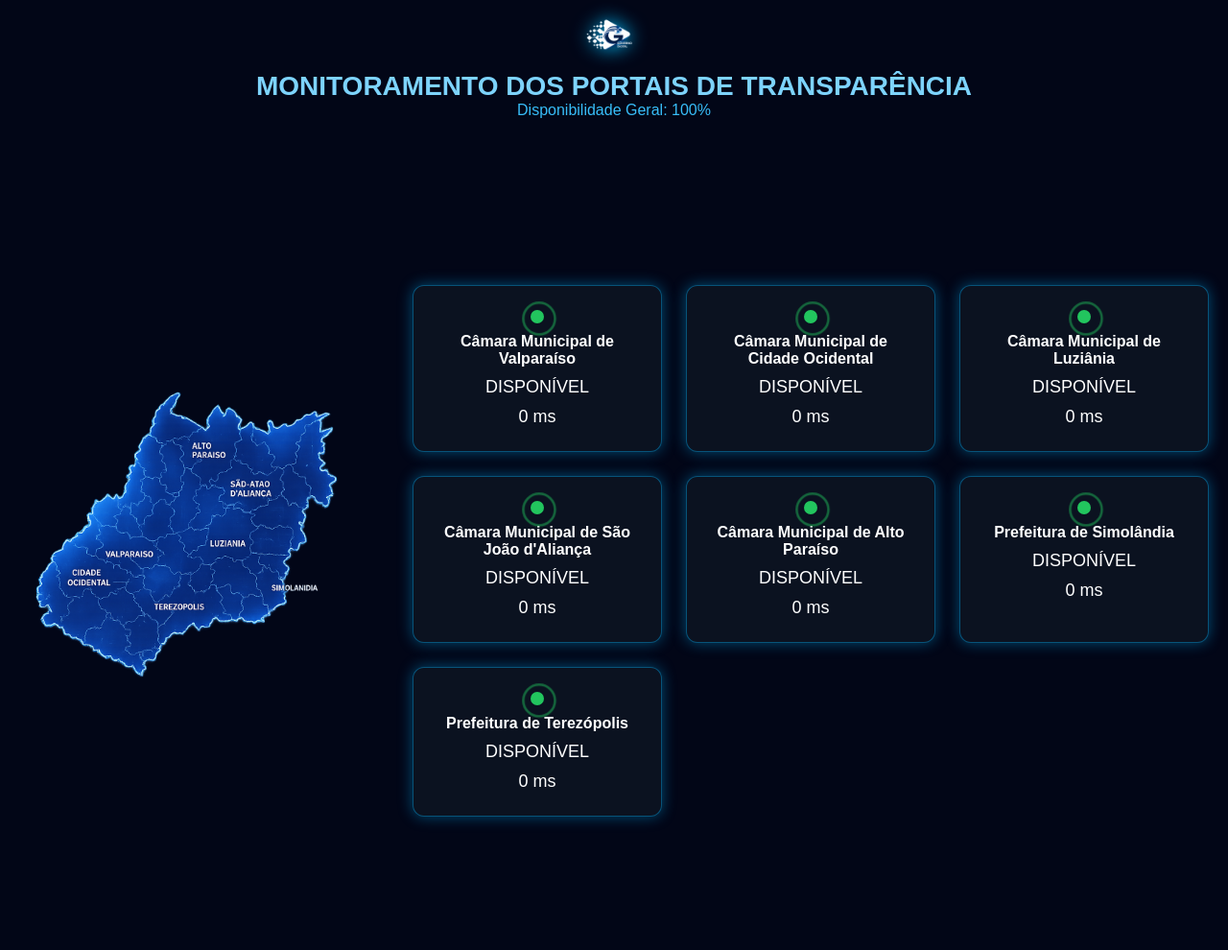
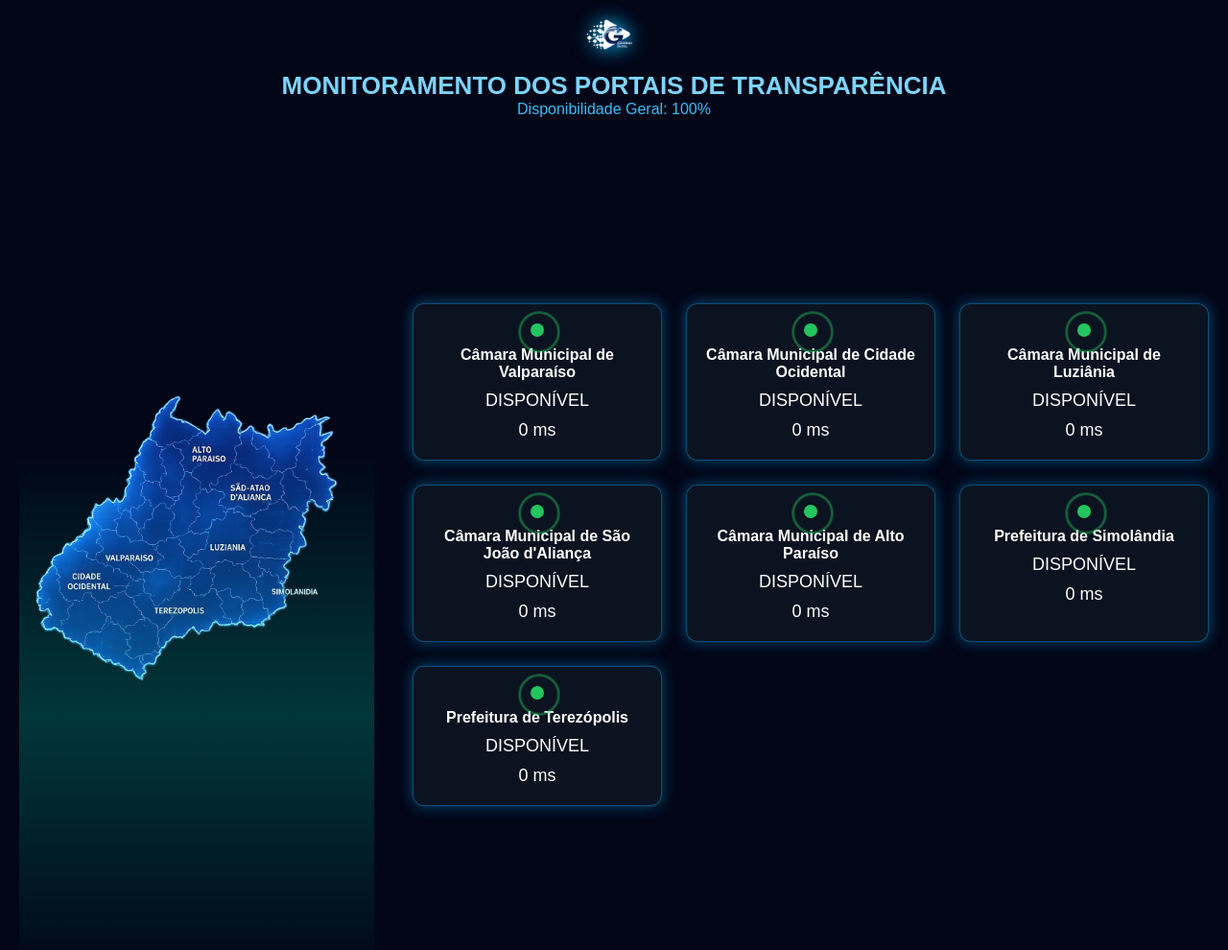
Before and after one commit to besttecsystem2025-cell/painel-noc-transparencia, a Flask app: page / in a window 1280 px wide. Shown: the whole page at 96% size. Run offline with Flask 3, Linux system fonts and the light colour scheme; data that the repository does not hold is empty.

Commit message:
Update dashboard.html

```diff
--- a/templates/dashboard.html
+++ b/templates/dashboard.html
@@ -6,11 +6,11 @@
 <meta charset="UTF-8">
 <meta name="viewport" content="width=device-width, initial-scale=1.0">
 
-<title>Monitoramento Transparência</title>
+<title>Centro de Monitoramento</title>
 
 <style>
 
-/* RESET TOTAL */
+/* RESET */
 
 *{
 margin:0;
@@ -18,7 +18,7 @@ padding:0;
 box-sizing:border-box;
 }
 
-/* TRAVA A TELA */
+/* TELA TRAVADA */
 
 html,body{
 width:100vw;
@@ -32,45 +32,32 @@ color:white;
 /* HEADER */
 
 header{
-
 text-align:center;
-
 padding:10px;
-
 }
 
 header img{
-
 height:55px;
-
 filter:drop-shadow(0 0 10px #00bfff);
-
 }
 
 h1{
-
+font-size:26px;
 color:#7dd3fc;
-
-font-size:28px;
-
 margin-top:5px;
-
 }
 
 .status{
-
 color:#38bdf8;
-
 font-size:16px;
-
 }
 
 /* LAYOUT */
 
 .container{
 
-width:100vw;
-height:calc(100vh - 110px);
+width:100%;
+height:calc(100vh - 100px);
 
 display:flex;
 
@@ -88,6 +75,7 @@ padding:20px;
 .mapa{
 
 width:420px;
+position:relative;
 
 }
 
@@ -97,13 +85,43 @@ width:100%;
 
 }
 
+/* SCAN DO MAPA */
+
+.scan{
+
+position:absolute;
+
+top:0;
+left:0;
+
+width:100%;
+height:100%;
+
+background:linear-gradient(
+to bottom,
+transparent,
+rgba(0,255,200,0.2),
+transparent
+);
+
+animation:scan 4s linear infinite;
+
+}
+
+@keyframes scan{
+
+0%{transform:translateY(-100%)}
+100%{transform:translateY(100%)}
+
+}
+
 /* CARDS */
 
 .cards{
 
 display:grid;
 
-grid-template-columns:repeat(3, 260px);
+grid-template-columns:repeat(3,260px);
 
 gap:25px;
 
@@ -117,7 +135,7 @@ background:#0b1220;
 
 border-radius:12px;
 
-padding:25px;
+padding:20px;
 
 text-align:center;
 
@@ -132,6 +150,16 @@ flex-direction:column;
 align-items:center;
 
 gap:10px;
+
+transition:.3s;
+
+}
+
+.card:hover{
+
+transform:scale(1.05);
+
+box-shadow:0 0 25px #00b4ff;
 
 }
 
@@ -156,21 +184,21 @@ content:'';
 
 position:absolute;
 
-width:24px;
-height:24px;
+width:30px;
+height:30px;
 
 border-radius:50%;
 
 border:2px solid #22c55e;
 
-top:-5px;
-left:-5px;
+top:-8px;
+left:-8px;
 
-animation:pulse 2s infinite;
+animation:radar 2s infinite;
 
 }
 
-@keyframes pulse{
+@keyframes radar{
 
 0%{
 transform:scale(.5);
@@ -185,15 +213,11 @@ opacity:0;
 }
 
 .card strong{
-
 font-size:16px;
-
 }
 
 .card span{
-
 font-size:18px;
-
 }
 
 /* RESPONSIVO */
@@ -208,13 +232,13 @@ flex-direction:column;
 
 .cards{
 
-grid-template-columns:repeat(2, 260px);
+grid-template-columns:repeat(2,260px);
 
 }
 
 .mapa{
 
-width:300px;
+width:320px;
 
 }
 
@@ -232,7 +256,7 @@ width:90%;
 
 .mapa{
 
-width:250px;
+width:260px;
 
 }
 
@@ -259,7 +283,11 @@ Disponibilidade Geral: <span id="percentual">100%</span>
 <div class="container">
 
 <div class="mapa">
+
 <img src="{{ url_for('static', filename='mapa-goias.png') }}">
+
+<div class="scan"></div>
+
 </div>
 
 <div class="cards" id="grid"></div>
```
